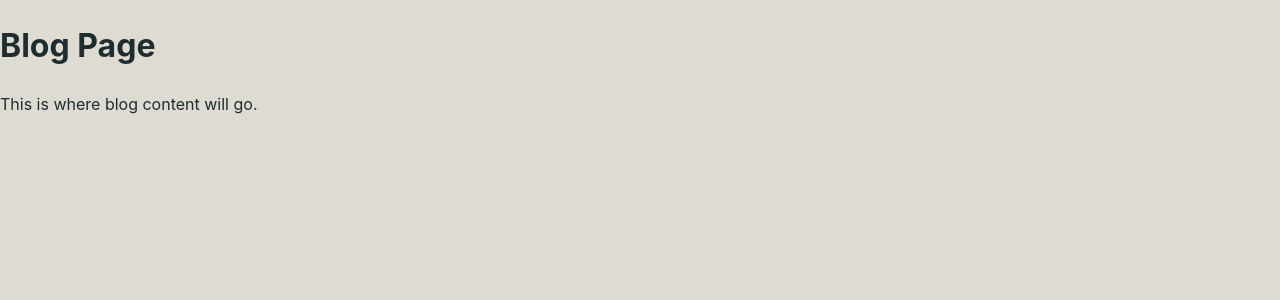
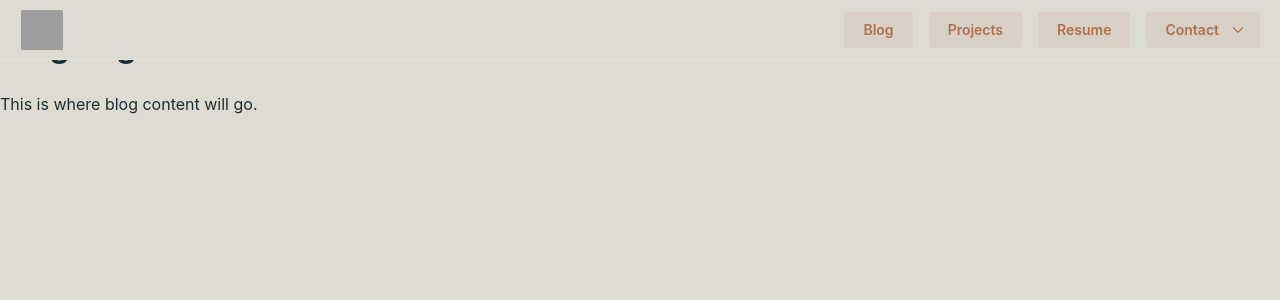
Before and after one commit to elijahjibben/elijahjibben.com-website, a Next.js app: page /blog in a window 1280 px wide. Shown: the top 300 px of the page. Built offline with nearby package versions, Linux system fonts and the light colour scheme; grey boxes are pictures that could not be loaded.

Commit message:
Updated header logic to not require scrolling or fade in on non root routes

```diff
--- a/app/blog/page.tsx
+++ b/app/blog/page.tsx
@@ -1,9 +1,11 @@
 // src/pages/BlogPage.tsx
 import React from 'react';
+import HeaderComponent from '../components/Header/Header';
 
 const BlogPage: React.FC = () => {
   return (
     <div>
+      <HeaderComponent />
       <h1>Blog Page</h1>
       <p>This is where blog content will go.</p>
     </div>
--- a/app/components/Header/Header.tsx
+++ b/app/components/Header/Header.tsx
@@ -1,16 +1,18 @@
-// components/Header/Header.tsx
 "use client";
 
 import React, { useState, useEffect } from 'react';
-import { Transition, AppShell, Flex, Group } from '@mantine/core';
-import { useRouter, usePathname } from 'next/navigation';
+import { Transition, AppShell, Flex } from '@mantine/core';
 import Logo from './Logo';
 import NavigationButtons from './NavigationButtons';
+import { usePathname } from 'next/navigation'; // Import the hook to get the current path
 
 const HeaderComponent: React.FC = () => {
-  const [showHeader, setShowHeader] = useState(false);
+  const pathname = usePathname(); // Get the current route
+  const isRoot = pathname === '/'; // Determine if it's the root route
+  const [showHeader, setShowHeader] = useState(!isRoot); // If not root, show header by default
 
   useEffect(() => {
+    if (isRoot) {
       const handleScroll = () => {
         if (window.scrollY > 0) {
           setShowHeader(true);
@@ -19,19 +21,28 @@
       };
       window.addEventListener('scroll', handleScroll);
       return () => window.removeEventListener('scroll', handleScroll);
-  }, []);
+    } else {
+      setShowHeader(true); // Ensure header is visible on non-root routes
+    }
+  }, [isRoot]);
 
   return (
     <Transition
       mounted={showHeader}
-      transition="slide-down"
-      duration={1000}
-      timingFunction="ease"
+      transition={isRoot ? "slide-down" : undefined} // Apply transition only on root
+      duration={isRoot ? 1000 : 0} // Duration 0 for no transition on non-root
+      timingFunction={isRoot ? "ease" : undefined}
     >
       {(styles) => (
         <AppShell header={{ height: 60 }}>
           <AppShell.Header
-            style={{ ...styles, position: 'fixed', top: 0, width: '100%', zIndex: 1000 }}
+            style={{
+              ...styles,
+              position: 'fixed',
+              top: 0,
+              width: '100%',
+              zIndex: 1000,
+            }}
           >
             <Flex
               align="center"
--- a/app/components/Pages/SecondPage.tsx
+++ b/app/components/Pages/SecondPage.tsx
@@ -4,7 +4,7 @@
 
 function SecondPage() {
   const [inView, setInView] = useState(false);
-  const html = '<p>Hello, my name is Elijah! I am currently a junior chemistry and computer science student at Grand Canyon University.</p><p>My biggest interests are in particle simulations and quantum chemistry. I also have a deep interest in organic chemistry and how it can be modeled through computational techniques. In computer science, I am particularly drawn to machine learning and web design. In my free time, I enjoy modding video games and exploring the applications of virtual reality.</p><p>After graduation, I plan to pursue a PhD in Chemistry, focusing on computational or quantum chemistry, and build a career in research. I am incredibly passionate about chemistry, and I am driven by the opportunity to apply computer science to advance the field.</p>';
+  const html = '<p>Hello, my name is Elijah! I am currently a junior chemistry and computer science student at Grand Canyon University.</p><p>My biggest interests are in particle simulations and quantum chemistry. I also have a deep interest in organic chemistry and how it can be modeled through computational techniques. In computer science, I am particularly drawn to machine learning and platform design. In my free time, I enjoy modding video games and exploring the applications of virtual reality.</p><p>After graduation, I plan to pursue a PhD in Chemistry, focusing on computational or quantum chemistry, and build a career in research. I am incredibly passionate about chemistry, and I am driven by the opportunity to apply computer science to the field.</p>';
 
 
   useEffect(() => {
```
Lines whose indentation alone changed are shown as unchanged.
